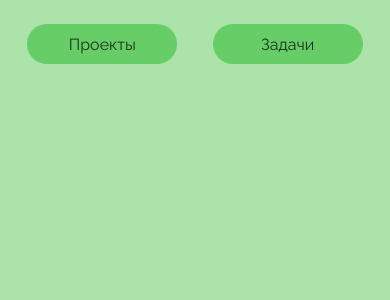
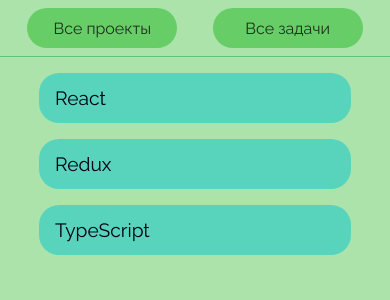
Before and after one commit to Evgenii-Buslaev/entry-test-uptrader, a React (Create React App) app: page /projects in a window 390 px wide. Shown: the top 300 px of the page. Built offline with nearby package versions, Linux system fonts and the light colour scheme.

Commit message:
created projectitem, added responsive design

```diff
--- a/src/components/AppRouter/AppRouter.jsx
+++ b/src/components/AppRouter/AppRouter.jsx
@@ -2,7 +2,6 @@ import { Route, Routes } from "react-router-dom";
 
 import ProjectsList from "../ProjectsList/ProjectsList";
 import TodoList from "../TodoList/TodoList";
-import Button from "../../UI/Button/Button";
 
 const publicRoutes = [
   { title: "Проекты", path: "/projects", element: <ProjectsList /> },
--- a/src/components/Navigation/Navigation.jsx
+++ b/src/components/Navigation/Navigation.jsx
@@ -6,10 +6,10 @@ const Navigation = () => {
   return (
     <nav className={styles.navList}>
       <Link to="/projects">
-        <Button text="Проекты" />
+        <Button text="Все проекты" />
       </Link>
       <Link to="/todos">
-        <Button text="Задачи" />
+        <Button text="Все задачи" />
       </Link>
     </nav>
   );
--- a/src/components/Navigation/Navigation.module.css
+++ b/src/components/Navigation/Navigation.module.css
@@ -1,9 +1,11 @@
 .navList {
-  position: fixed;
+  padding: 1rem auto;
+  position: relative;
+  top: 0;
   display: flex;
   justify-content: space-evenly;
   align-items: center;
   width: 100vw;
   height: auto;
-  margin-top: 1rem;
+  border-bottom: solid rgba(24, 167, 67, 0.507) thin;
 }
--- /dev/null
+++ b/src/components/ProjectItem/ProjectItem.jsx
@@ -0,0 +1,7 @@
+import styles from "./ProjectItem.module.css";
+
+const ProjectItem = ({ title }) => {
+  return <div className={styles.item}>{title}</div>;
+};
+
+export default ProjectItem;
--- /dev/null
+++ b/src/components/ProjectItem/ProjectItem.module.css
@@ -0,0 +1,17 @@
+.item {
+  margin: 1rem 0.5rem;
+  padding: 0 1rem;
+  display: flex;
+  align-items: center;
+  width: 80vw;
+  height: 50px;
+  font-size: 1.2rem;
+  background-color: rgba(22, 202, 202, 0.555);
+  border-radius: 20px;
+  cursor: pointer;
+}
+
+.item:hover {
+  opacity: 0.7;
+  background-color: rgba(202, 139, 22, 0.555);
+}
--- a/src/components/ProjectsList/ProjectsList.jsx
+++ b/src/components/ProjectsList/ProjectsList.jsx
@@ -1,7 +1,20 @@
+import ProjectItem from "../ProjectItem/ProjectItem";
 import styles from "./ProjectsList.module.css";
 
+const projects = [
+  { id: 1, title: "React" },
+  { id: 1, title: "Redux" },
+  { id: 1, title: "TypeScript" },
+];
+
 const ProjectsList = () => {
-  return <div className={styles.list}></div>;
+  return (
+    <div className={styles.list}>
+      {projects.map((project) => (
+        <ProjectItem title={project.title} key={project.title} />
+      ))}
+    </div>
+  );
 };
 
 export default ProjectsList;
--- a/src/components/TodoList/TodoList.jsx
+++ b/src/components/TodoList/TodoList.jsx
@@ -6,7 +6,6 @@ const TodoList = () => {
       <section className={styles.column}></section>
       <section className={styles.column}></section>
       <section className={styles.column}></section>
-      <h1>TODO</h1>
     </div>
   );
 };
--- a/src/index.css
+++ b/src/index.css
@@ -2,6 +2,8 @@
 
 * {
   font-family: "Raleway", sans-serif;
+  transition-property: all;
+  transition-duration: 0.5s;
 }
 
 body {
```
